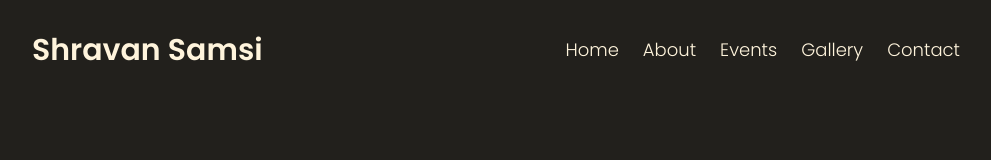
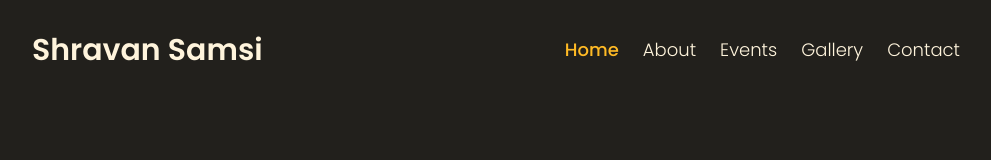
Before and after one commit to NeeshSamsi/shravansamsi, a Next.js app: page / in a window 1280 px wide. Shown: the top 160 px of the page, without its empty margins (144-1135 px from the left). Built offline with nearby package versions, Linux system fonts and the light colour scheme; what tailwind-hamburgers would draw is missing.

Commit message:
feat: Add highlight for active link

```diff
--- a/components/Navbar.tsx
+++ b/components/Navbar.tsx
@@ -1,4 +1,5 @@
 import Link from "next/link";
+import { useRouter } from "next/router";
 import { useState } from "react";
 import { Facebook, Instagram, YouTube } from "./Icons";
 
@@ -9,6 +10,9 @@ export default function Navbar() {
     setIsHamburgerOpen((prevState) => !prevState);
   };
 
+  const router = useRouter();
+  const currentRoute = router.pathname;
+
   return (
     <nav className="sticky top-0 left-0 right-0 flex items-center justify-between bg-dark py-8 px-4 sm:px-8 md:px-12 lg:px-32 xl:px-44 2xl:px-56 3xl:mx-auto 3xl:max-w-[144rem] 3xl:px-0">
       <h2 className="z-10 text-3xl font-semibold lg:text-2xl xl:text-3xl 2xl:text-4xl">
@@ -18,19 +22,49 @@ export default function Navbar() {
       {/* Desktop Nav Links - hidden, flex from lg + */}
       <div className="hidden gap-4 font-light lg:flex lg:gap-6 lg:text-base xl:text-lg 2xl:gap-8 2xl:text-2xl">
         <Link href="/">
-          <a>Home</a>
+          <a
+            className={`transition-all hover:text-accent ${
+              currentRoute === "/" && "font-medium text-accent"
+            }`}
+          >
+            Home
+          </a>
         </Link>
         <Link href="/about">
-          <a>About</a>
+          <a
+            className={`transition-all hover:text-accent ${
+              currentRoute === "/about" && "font-medium text-accent"
+            }`}
+          >
+            About
+          </a>
         </Link>
         <Link href="/events">
-          <a>Events</a>
+          <a
+            className={`transition-all hover:text-accent ${
+              currentRoute === "/events" && "font-medium text-accent"
+            }`}
+          >
+            Events
+          </a>
         </Link>
         <Link href="/gallery">
-          <a>Gallery</a>
+          <a
+            className={`transition-all hover:text-accent ${
+              currentRoute === "/gallery" && "font-medium text-accent"
+            }`}
+          >
+            Gallery
+          </a>
         </Link>
         <Link href="/contact">
-          <a>Contact</a>
+          <a
+            className={`transition-all hover:text-accent ${
+              currentRoute === "/contact" && "font-medium text-accent"
+            }`}
+          >
+            Contact
+          </a>
         </Link>
       </div>
 
```
